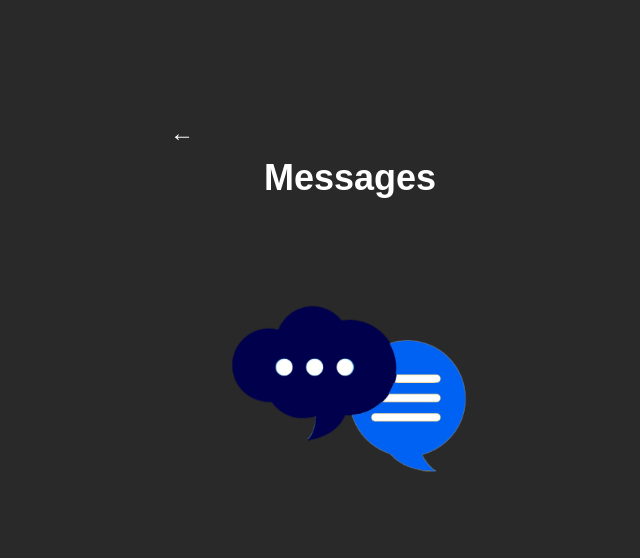
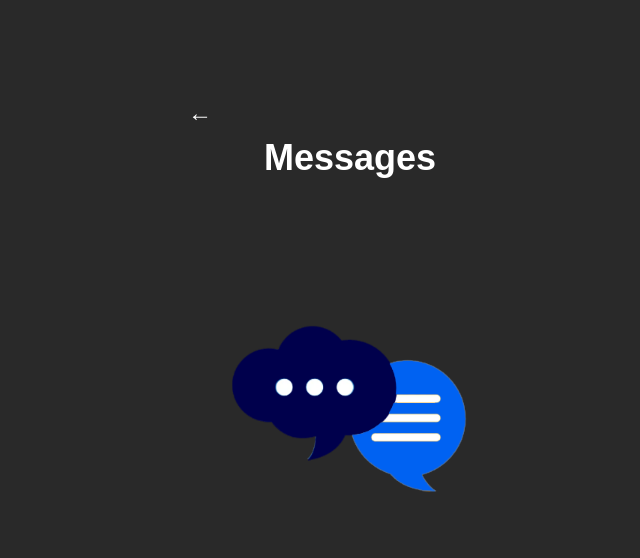
Before and after one commit to hemkdev/SA-Tremzz, a PHP site: page /html/tela11.html in a window 1280 px wide. Shown: the top 558 px of the page, without its empty margins (290-930 px from the left). Run offline with PHP 8.4, Linux system fonts and the light colour scheme.

Commit message:
att telas 11 e 10

```diff
--- a/css/tela10.css
+++ b/css/tela10.css
@@ -48,3 +48,9 @@ nav {
     font-size: 20px;
     font-family: Arial, sans-serif;
 }
+
+h5 {
+    margin-left: 40px;
+    margin-top: 10px;
+    font-weight: 200;
+}
--- a/css/tela11.css
+++ b/css/tela11.css
@@ -42,11 +42,11 @@ body {
 
 
 .header {
-    margin-bottom: 20px;
+    margin-bottom: 60px;
 }
 
 .header .back-button {
-    margin-right: 400px;
+    margin-right: 300px;
 }
 
 .back-button {
--- a/html/tela10.html
+++ b/html/tela10.html
@@ -16,8 +16,9 @@
         <br>
        <div class="info">
         <h3>Nome</h3>
-        <h0></h10>
+        <h5>Lucas Duarte</h5>
        </div>
+
     </nav>
 
 
--- a/html/tela11.html
+++ b/html/tela11.html
@@ -3,7 +3,7 @@
 <head>
     <meta charset="UTF-8">
     <meta name="viewport" content="width=device-width, initial-scale=1.0">
-    <title>Document</title>
+    <title>Chat</title>
     <link rel="stylesheet" href="../css/tela11.css">
 </head>
 <body>
```
